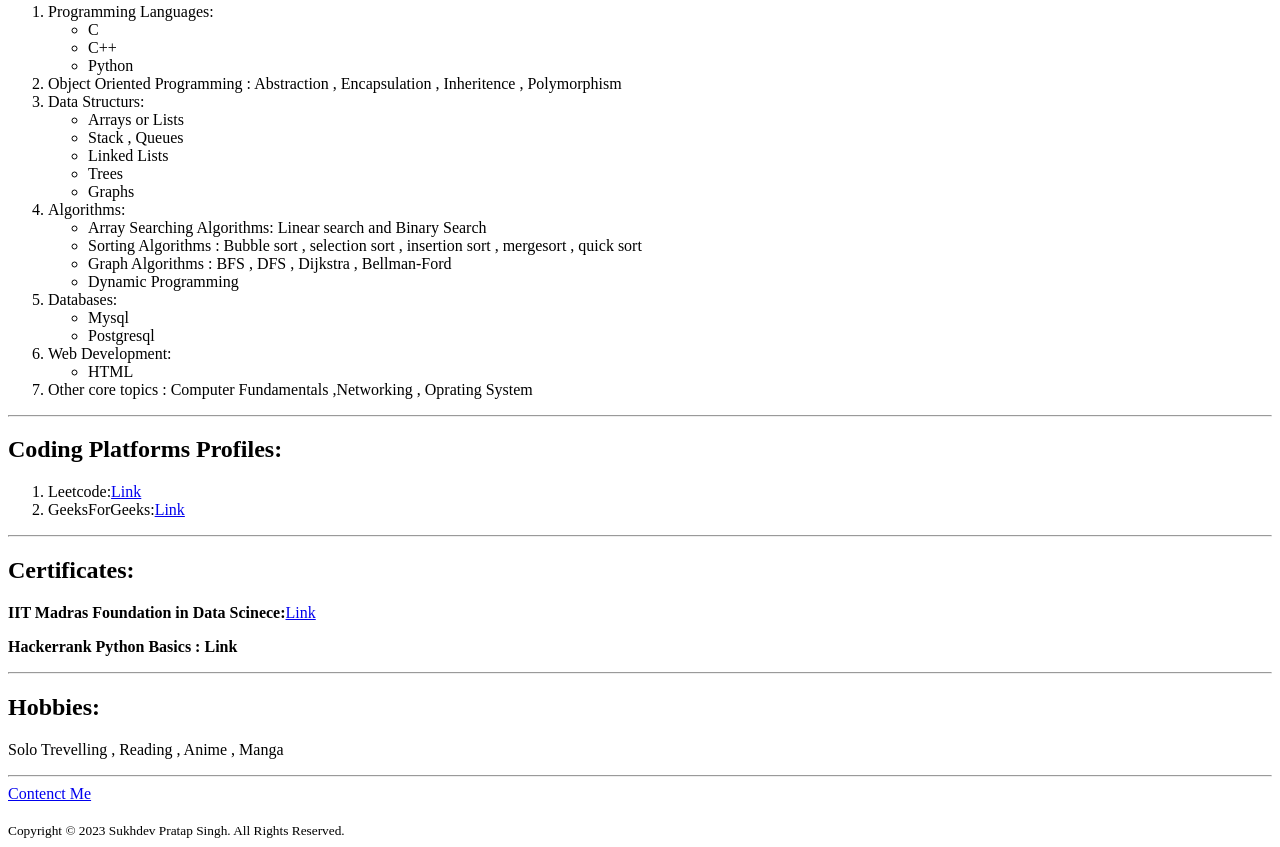
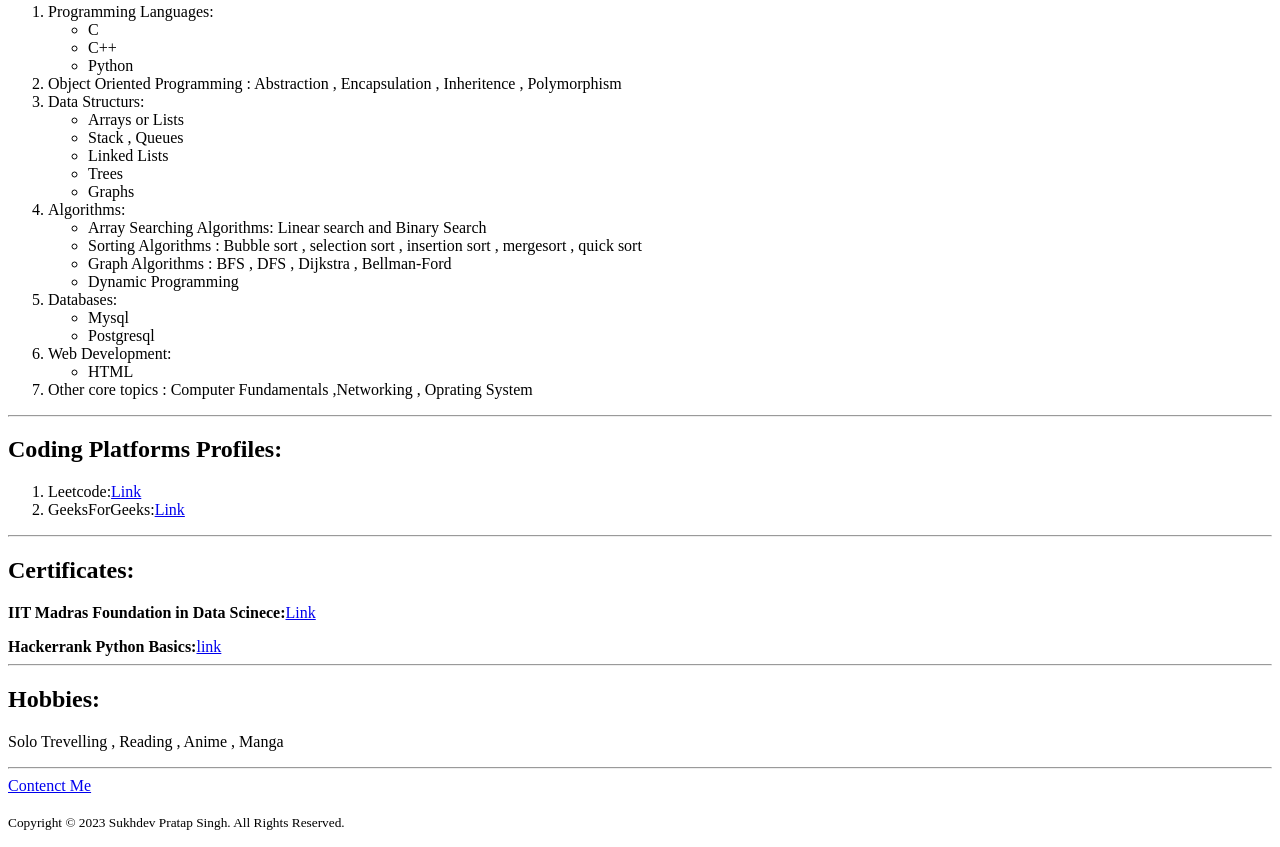
Before and after one commit to poppy47/resume, a plain HTML site: page index.html in a window 1280 px wide. Shown: the part 519-1366 px from the top of the page. Drawn offline with Linux system fonts and the light colour scheme.

Commit message:
Update index.html
adding the hackerrank certificate

```diff
--- a/index.html
+++ b/index.html
@@ -70,7 +70,7 @@
     <hr>
     <h2>Certificates:</h2>
         <b><p>IIT Madras Foundation in Data Scinece:<a href="https://drive.google.com/file/d/1zY4pmdFEHpPnSf0iwKKAI6TQCIMsnN11/view?usp=drive_link"></b>Link</a></p>
-        <b><p>Hackerrank Python Basics : <a herf = "https://www.hackerrank.com/certificates/47457c14f221">Link</a></p></b>
+        <b>Hackerrank Python Basics:</b><a href="https://www.hackerrank.com/certificates/47457c14f221">link</a>
     <hr>
     <h2>Hobbies:</h2>
         <p>Solo Trevelling , Reading , Anime , Manga </p>
```
